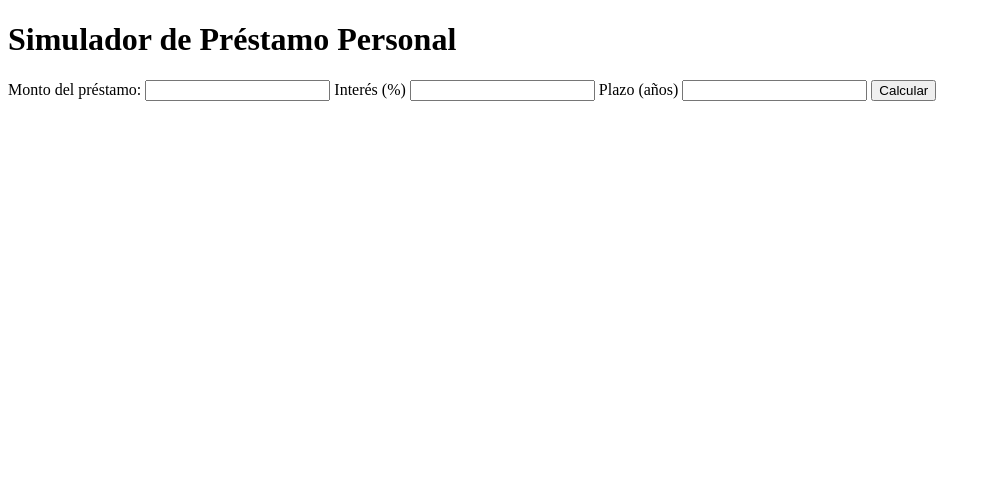
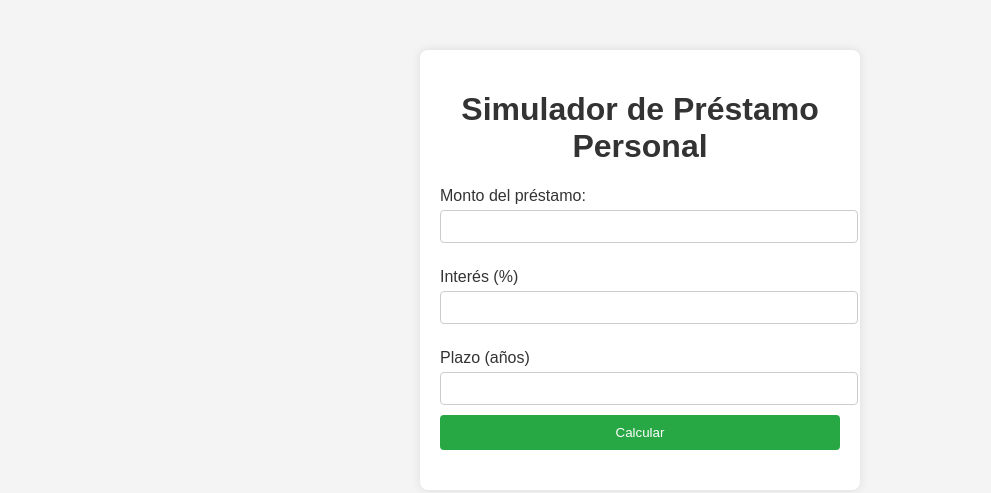
Before and after one commit to Emanuel-Pages/entregable1-Pages, a plain HTML site: page index.html in a window 1280 px wide. Shown: the whole page, without its empty margins (0-991 px from the left). Drawn offline with Linux system fonts and the light colour scheme.

Commit message:
microarreglos

```diff
--- a/index.html
+++ b/index.html
@@ -5,7 +5,7 @@
     <meta name="viewport" content="width=device-width, initial-scale=1.0">
     <title>Simulador de Préstamo</title>
     <!-- Vinculación del archivo CSS -->
-    <link rel="stylesheet" href="styles.css" type="text/css">
+    <link rel="stylesheet" href="css/style.css" type="text/css">
     <!-- Vinculación del archivo JavaScript en el head con defer -->
     <script src="./js/app.js" defer></script>
 </head>
```
